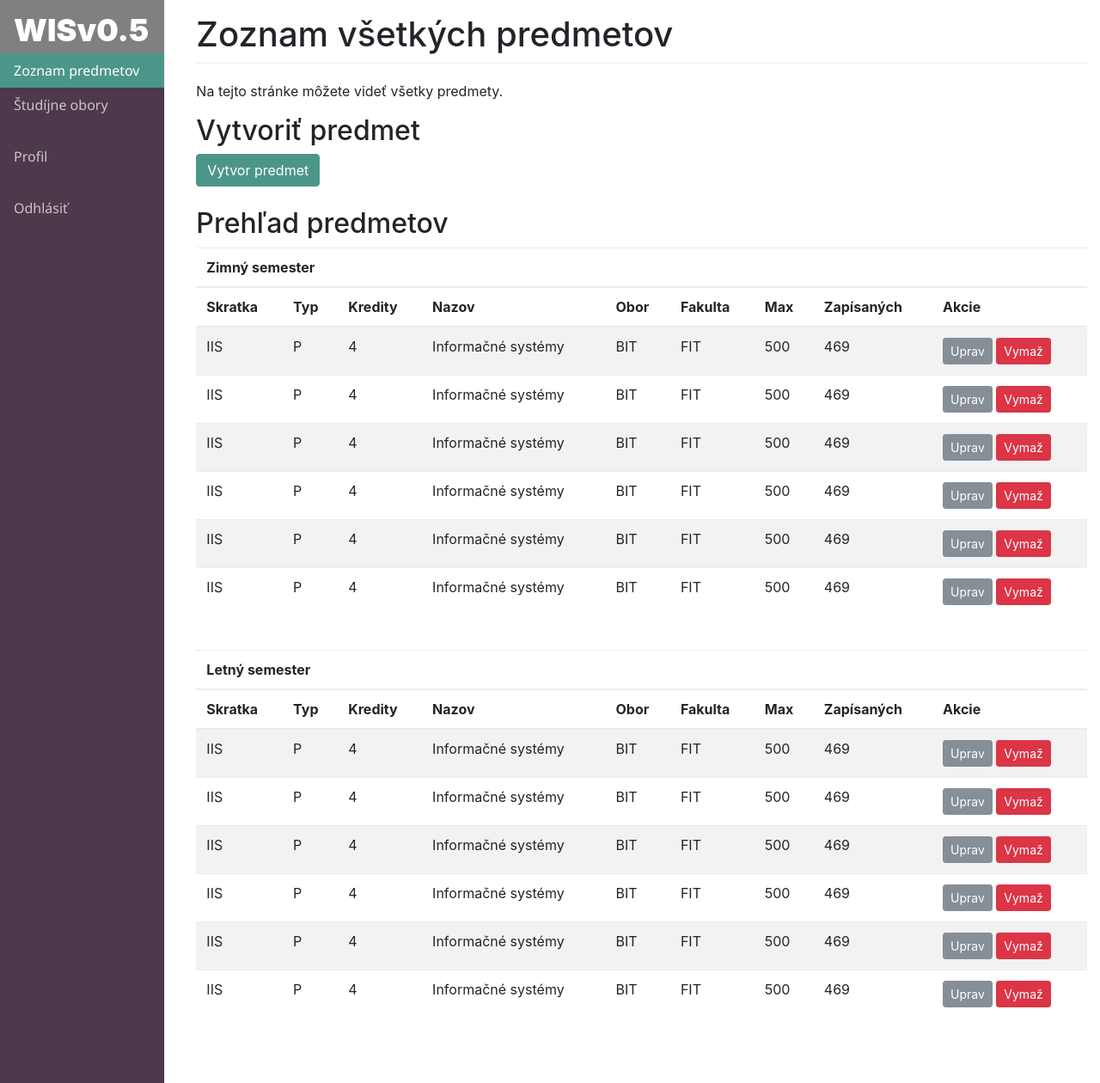
After one commit to Matovidlo/IIS_nieco, a PHP site: page /html/garant-list-subj.html in a window 1280 px wide. The commit adds this page. Shown: the whole page at 86% size. Run offline with PHP 8.4, Linux system fonts and the light colour scheme.

Commit message:
garant pages added

```diff
--- /dev/null
+++ b/html/garant-list-subj.html
@@ -0,0 +1,276 @@
+<html lang="en" class="gr__getbootstrap_com">
+<head>
+    <meta charset="utf-8">
+    <meta name="viewport" content="width=device-width, initial-scale=1, shrink-to-fit=no">
+    <meta name="description" content="">
+    <meta name="author" content="">
+
+    <title>IIS</title>
+
+    <!-- Bootstrap core CSS -->
+
+    <!-- <script src="./bootstrap/js/bootstrap.min.js"></script> -->
+    <link href="./bootstrap/css/bootstrap.min.css" rel="stylesheet">
+    <link href="./template.css" rel="stylesheet">
+</head>
+
+<body data-gr-c-s-loaded="true" style="">
+    <div class="container-fluid" style="">
+      <div class="row">
+        <nav class="col-sm-3 col-md-2 d-none d-sm-block bg-slack sidebar" style="">
+            <div style="">
+                <div style="">
+                    <span>WISv0.5</span>
+                </div>
+            </div>
+          <ul class="nav nav-pills  flex-column">
+            <li class="nav-item ">
+              <a class="nav-link active" href="garant-list-subj.html">Zoznam predmetov<span class="sr-only">(current)</span></a>
+            </li>
+            <li class="nav-item">
+              <a class="nav-link" href="garant-list-field.html">Študíjne obory</a>
+            </li>
+          </ul>
+
+          <ul class="nav nav-pills flex-column">
+            <li class="nav-item">
+              <a class="nav-link" href="garant-profile.html">Profil</a>
+            </li>
+          </ul>
+
+          <ul class="nav nav-pills flex-column">
+            <li class="nav-item">
+              <a class="nav-link" href="#">Odhlásiť</a>
+            </li>
+          </ul>
+        </nav>
+
+        <main role="main" class="col-sm-9 ml-sm-auto col-md-10 pt-3">
+          <h1>Zoznam všetkých predmetov</h1>
+          <span class=".text-left" style="margin-bottom: 15px; display: block;">
+            Na tejto stránke môžete videť všetky predmety.
+          </span>
+          <h2>Vytvoriť predmet</h2>
+            <button type="button" class="btn btn-success" >Vytvor predmet</button>
+          <br>
+          <br>
+
+          <h2>Prehľad predmetov</h2>
+          <div class="table-responsive">
+            <table class="table table-striped  table-hover">
+              <thead>
+                <tr>
+                  <th colspan="9">Zimný semester</th>
+                </tr>
+                <tr>
+                  <th>Skratka</th>
+                  <th>Typ</th>
+                  <th>Kredity</th>
+                  <th>Nazov</th>
+                  <th>Obor</th>
+                  <th>Fakulta</th>
+                  <th>Max</th>
+                  <th>Zapísaných</th>
+                  <th>Akcie</th>
+                </tr>
+              </thead>
+              <tbody>
+                <tr>
+                  <td>IIS</td>
+                  <td>P</td>
+                  <td>4</td>
+                  <td>Informačné systémy</td>
+                  <td>BIT</td>
+                  <td>FIT</td>
+                  <td>500</td>
+                  <td>469</td>
+                  <td>
+                    <button type="button" class="btn btn-secondary btn-sm" >Uprav</button>
+                    <button type="button" class="btn btn-danger btn-sm" >Vymaž</button>
+                  </td>
+                </tr>
+                <tr>
+                  <td>IIS</td>
+                  <td>P</td>
+                  <td>4</td>
+                  <td>Informačné systémy</td>
+                  <td>BIT</td>
+                  <td>FIT</td>
+                  <td>500</td>
+                  <td>469</td>
+                  <td>
+                    <button type="button" class="btn btn-secondary btn-sm" >Uprav</button>
+                    <button type="button" class="btn btn-danger btn-sm" >Vymaž</button>
+                  </td>
+                </tr>
+                <tr>
+                  <td>IIS</td>
+                  <td>P</td>
+                  <td>4</td>
+                  <td>Informačné systémy</td>
+                  <td>BIT</td>
+                  <td>FIT</td>
+                  <td>500</td>
+                  <td>469</td>
+                  <td>
+                    <button type="button" class="btn btn-secondary btn-sm" >Uprav</button>
+                    <button type="button" class="btn btn-danger btn-sm" >Vymaž</button>
+                  </td>
+                </tr>
+                <tr>
+                  <td>IIS</td>
+                  <td>P</td>
+                  <td>4</td>
+                  <td>Informačné systémy</td>
+                  <td>BIT</td>
+                  <td>FIT</td>
+                  <td>500</td>
+                  <td>469</td>
+                  <td>
+                    <button type="button" class="btn btn-secondary btn-sm" >Uprav</button>
+                    <button type="button" class="btn btn-danger btn-sm" >Vymaž</button>
+                  </td>
+                </tr><tr>
+                  <td>IIS</td>
+                  <td>P</td>
+                  <td>4</td>
+                  <td>Informačné systémy</td>
+                  <td>BIT</td>
+                  <td>FIT</td>
+                  <td>500</td>
+                  <td>469</td>
+                  <td>
+                    <button type="button" class="btn btn-secondary btn-sm" >Uprav</button>
+                    <button type="button" class="btn btn-danger btn-sm" >Vymaž</button>
+                  </td>
+                </tr><tr>
+                  <td>IIS</td>
+                  <td>P</td>
+                  <td>4</td>
+                  <td>Informačné systémy</td>
+                  <td>BIT</td>
+                  <td>FIT</td>
+                  <td>500</td>
+                  <td>469</td>
+                  <td>
+                    <button type="button" class="btn btn-secondary btn-sm" >Uprav</button>
+                    <button type="button" class="btn btn-danger btn-sm" >Vymaž</button>
+                  </td>
+                </tr>
+              </tbody>
+            </table>
+            <br>
+            <table class="table table-striped  table-hover">
+              <thead>
+                <tr>
+                  <th colspan="9">Letný semester</th>
+                </tr>
+                <tr>
+                  <th>Skratka</th>
+                  <th>Typ</th>
+                  <th>Kredity</th>
+                  <th>Nazov</th>
+                  <th>Obor</th>
+                  <th>Fakulta</th>
+                  <th>Max</th>
+                  <th>Zapísaných</th>
+                  <th>Akcie</th>
+                </tr>
+              </thead>
+              <tbody>
+                <tr>
+                  <td>IIS</td>
+                  <td>P</td>
+                  <td>4</td>
+                  <td>Informačné systémy</td>
+                  <td>BIT</td>
+                  <td>FIT</td>
+                  <td>500</td>
+                  <td>469</td>
+                  <td>
+                    <button type="button" class="btn btn-secondary btn-sm" >Uprav</button>
+                    <button type="button" class="btn btn-danger btn-sm" >Vymaž</button>
+                  </td>
+                </tr>
+                <tr>
+                  <td>IIS</td>
+                  <td>P</td>
+                  <td>4</td>
+                  <td>Informačné systémy</td>
+                  <td>BIT</td>
+                  <td>FIT</td>
+                  <td>500</td>
+                  <td>469</td>
+                  <td>
+                    <button type="button" class="btn btn-secondary btn-sm" >Uprav</button>
+                    <button type="button" class="btn btn-danger btn-sm" >Vymaž</button>
+                  </td>
+                </tr>
+                <tr>
+                  <td>IIS</td>
+                  <td>P</td>
+                  <td>4</td>
+                  <td>Informačné systémy</td>
+                  <td>BIT</td>
+                  <td>FIT</td>
+                  <td>500</td>
+                  <td>469</td>
+                  <td>
+                    <button type="button" class="btn btn-secondary btn-sm" >Uprav</button>
+                    <button type="button" class="btn btn-danger btn-sm" >Vymaž</button>
+                  </td>
+                </tr>
+                <tr>
+                  <td>IIS</td>
+                  <td>P</td>
+                  <td>4</td>
+                  <td>Informačné systémy</td>
+                  <td>BIT</td>
+                  <td>FIT</td>
+                  <td>500</td>
+                  <td>469</td>
+                  <td>
+                    <button type="button" class="btn btn-secondary btn-sm" >Uprav</button>
+                    <button type="button" class="btn btn-danger btn-sm" >Vymaž</button>
+                  </td>
+                </tr><tr>
+                  <td>IIS</td>
+                  <td>P</td>
+                  <td>4</td>
+                  <td>Informačné systémy</td>
+                  <td>BIT</td>
+                  <td>FIT</td>
+                  <td>500</td>
+                  <td>469</td>
+                  <td>
+                    <button type="button" class="btn btn-secondary btn-sm" >Uprav</button>
+                    <button type="button" class="btn btn-danger btn-sm" >Vymaž</button>
+                  </td>
+                </tr><tr>
+                  <td>IIS</td>
+                  <td>P</td>
+                  <td>4</td>
+                  <td>Informačné systémy</td>
+                  <td>BIT</td>
+                  <td>FIT</td>
+                  <td>500</td>
+                  <td>469</td>
+                  <td>
+                    <button type="button" class="btn btn-secondary btn-sm" >Uprav</button>
+                    <button type="button" class="btn btn-danger btn-sm" >Vymaž</button>
+                  </td>
+                </tr>
+              </tbody>
+            </table>
+          </div>
+        </main>
+      </div>
+    </div>
+
+    <!-- Bootstrap core JavaScript
+    ================================================== -->
+    <!-- Placed at the end of the document so the pages load faster -->
+
+
+</body>
+</html>
--- a/html/template.css
+++ b/html/template.css
@@ -102,7 +102,8 @@ h1 {
 }
 
 .btn-success:not([disabled]):not(.disabled).active, .btn-success:not([disabled]):not(.disabled):active, .show>.btn-success.dropdown-toggle {
-  box-shadow: 0 0 0 0.2rem #4C9689 !important;
+  box-shadow: 0 0 0 0.2rem #62bbac !important;
+  background-color: #4C9689;
 }
 
 
```
Also changed, not shown: html/garant-create-subj.html (added, +123 -0 lines), html/garant-edit-subj.html (added, +123 -0 lines), html/garant-profile.html (added, +102 -0 lines).
